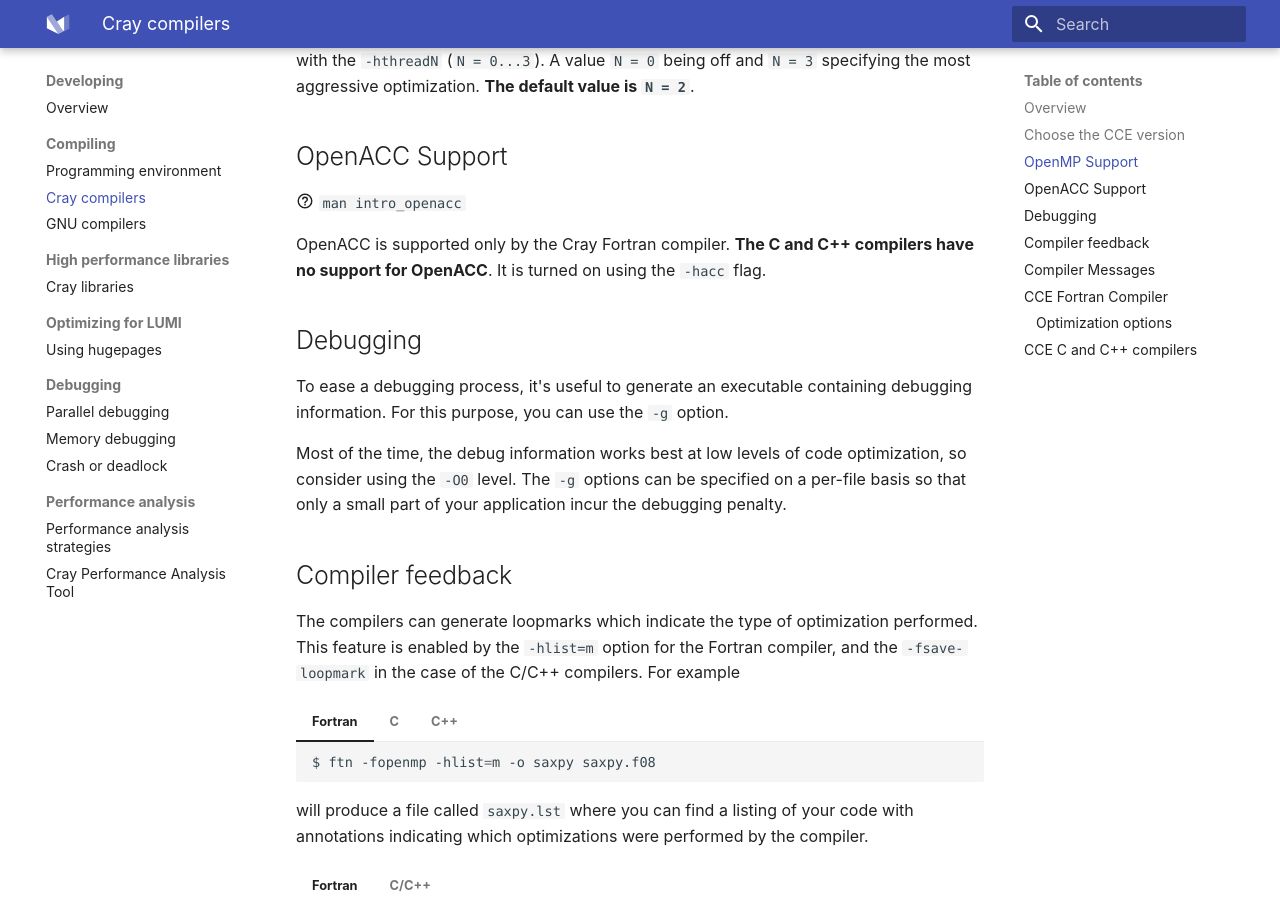
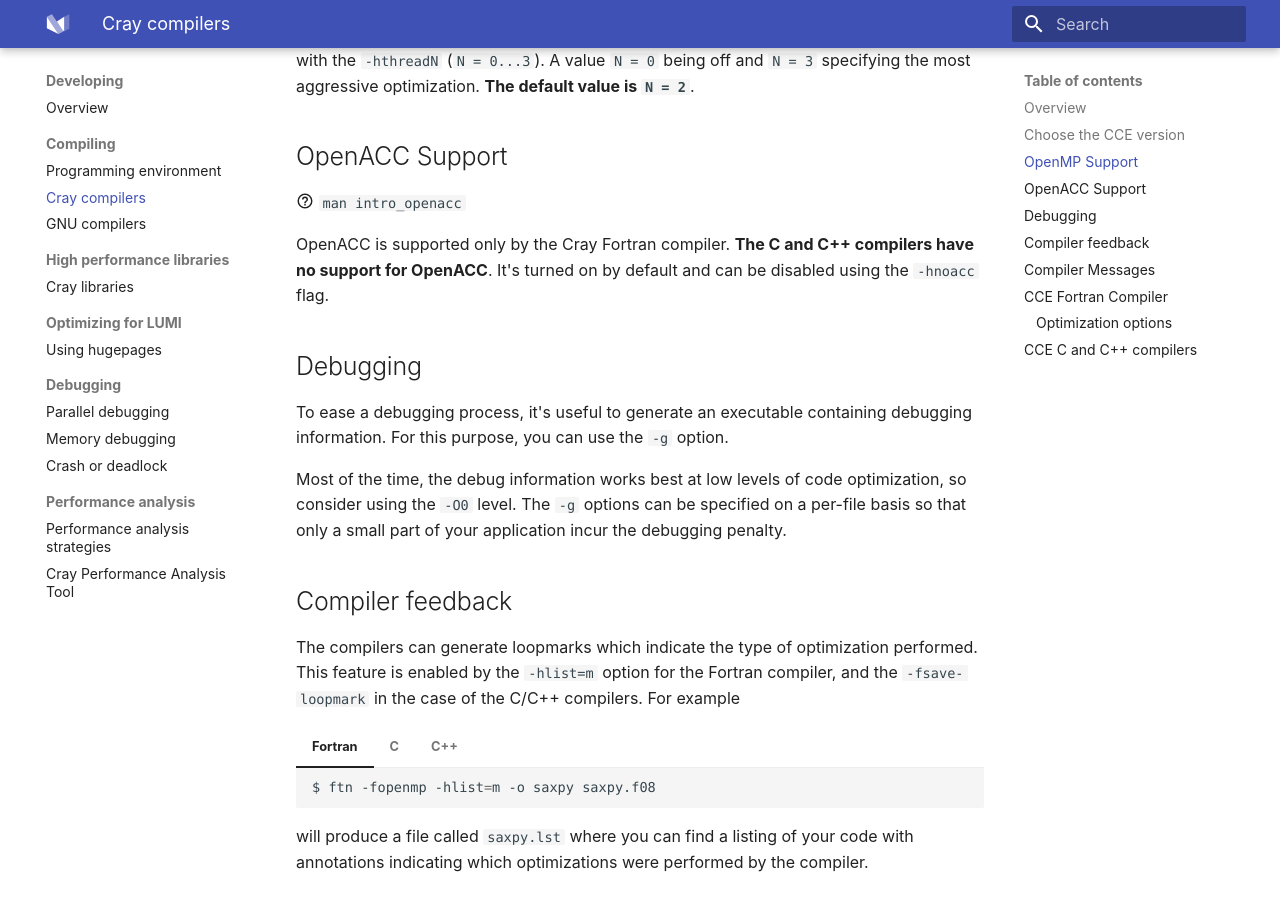
Before and after one commit to Lumi-supercomputer/lumi-userguide, an MkDocs documentation site: the page built from docs/development/compiling/cce.md, in a window 1280 px wide and 900 px high, scrolled down 1615 px. Built offline with MkDocs 1.6.1 and Material for MkDocs 9.7.7, drawn with Linux system fonts in a browser that asks for light colours.

Commit message:
OpenACC is enabled by default

```diff
--- a/docs/development/compiling/cce.md
+++ b/docs/development/compiling/cce.md
@@ -65,7 +65,8 @@
 :material-help-circle-outline: `man intro_openacc`
 
 OpenACC is supported only by the Cray Fortran compiler. **The C and C++
-compilers have no support for OpenACC**. It is turned on using the `-hacc` flag.
+compilers have no support for OpenACC**. It's turned on by default and can be
+disabled using the `-hnoacc` flag.
 
 ## Debugging
 
```
Also changed, not shown: docs/development/compiling/prgenv.md (+2 -1 lines).
